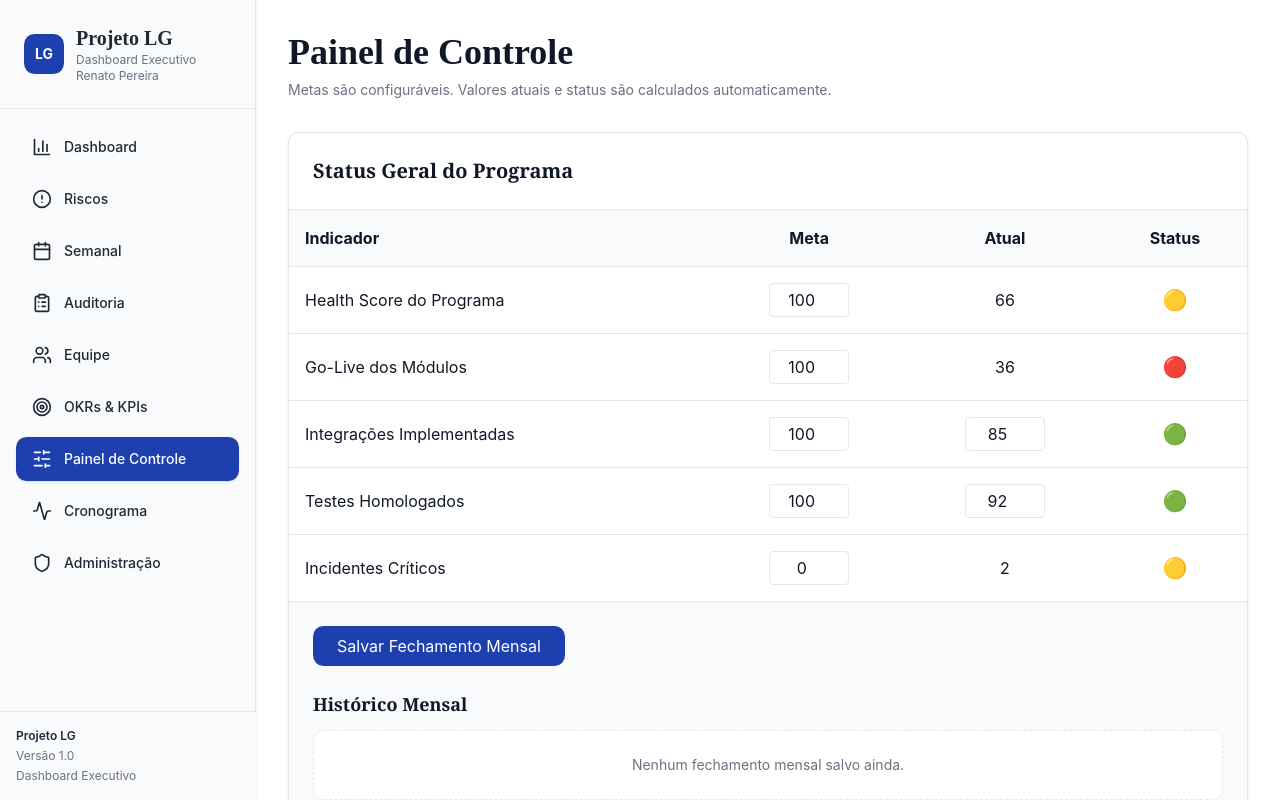
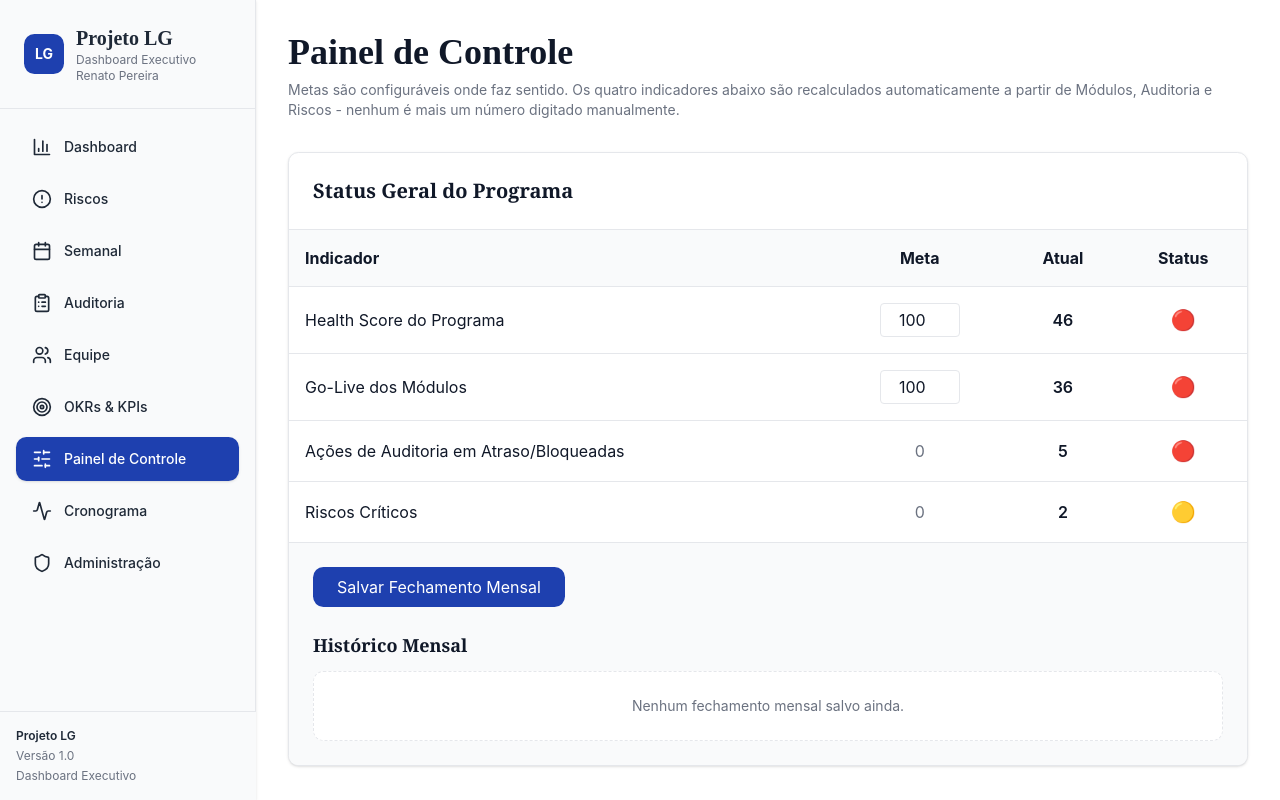
Before and after one commit to recesp-lab/lg-executive-command-center, a React (Vite) app in the folder newproject/: page /control-panel in a window 1280 px wide. Built offline with nearby package versions, Linux system fonts and the light colour scheme.

Commit message:
Add files via upload

```diff
--- a/newproject/src/pages/ControlPanel.tsx
+++ b/newproject/src/pages/ControlPanel.tsx
@@ -2,43 +2,34 @@ import DashboardLayout from '@/components/DashboardLayout';
 import React from 'react';
 import { loadRisks, getRiskMetrics } from '@/data/risksData';
 import { loadModules } from '@/data/modulesData';
+import { loadAuditActions } from '@/data/auditData';
 
 interface MonthlySnapshot {
   mes: string;
   healthScore: number;
   goLive: number;
-  integracoes: number;
-  testes: number;
-  incidentes: number;
+  auditIssues: number;
+  criticalRisks: number;
   createdAt: string;
 }
 
+// Critério de semáforo por contagem, igual ao usado em OKRs e no Status
+// Executivo do Projeto: 0 = verde, 1-2 = amarelo, 3+ = vermelho.
+const countToScore = (count: number) => (count === 0 ? 100 : count <= 2 ? 70 : 40);
+
 export default function ControlPanel() {
   const TARGETS_STORAGE = 'lg-dashboard:control-panel-targets';
-  const METRICS_STORAGE = 'lg-dashboard:control-panel-metrics';
-  const HISTORY_STORAGE = 'lg-dashboard:control-panel-history';
+  const HISTORY_STORAGE = 'lg-dashboard:control-panel-history-v2';
 
   const [targets, setTargets] = React.useState(() => {
+    try {
       const saved = localStorage.getItem(TARGETS_STORAGE);
       return saved
         ? JSON.parse(saved)
-      : {
-          healthScore: 100,
-          goLiveModulos: 100,
-          integracoesImplementadas: 100,
-          testesHomologados: 100,
-          incidentesCriticos: 0,
-        };
-  });
-
-  const [manualMetrics, setManualMetrics] = React.useState(() => {
-    const saved = localStorage.getItem(METRICS_STORAGE);
-    return saved
-      ? JSON.parse(saved)
-      : {
-          integracoesImplementadas: 85,
-          testesHomologados: 92,
-        };
+        : { healthScore: 100, goLiveModulos: 100 };
+    } catch {
+      return { healthScore: 100, goLiveModulos: 100 };
+    }
   });
 
   // Antes: JSON.parse(localStorage.getItem('lg-dashboard:modules') || '[]')
@@ -46,38 +37,45 @@ export default function ControlPanel() {
   // Agora usa o loader com fallback garantido, igual ao resto do dashboard.
   const modules = loadModules();
   const riskMetrics = getRiskMetrics(loadRisks());
+  const auditActions = loadAuditActions();
 
   const completedModules = modules.filter((m) => m.status === 'completed').length;
+  const goLiveModulosCalculado = modules.length > 0 ? Math.round((completedModules / modules.length) * 100) : 0;
 
-  const progressoProjetoCalculado =
-    modules.length > 0 ? Math.round((completedModules / modules.length) * 100) : 0;
-  const goLiveModulosCalculado = progressoProjetoCalculado;
+  const today = new Date();
+  const auditIssuesCalculado = new Set(
+    auditActions
+      .filter(
+        (a) =>
+          a.status === 'blocked' ||
+          (a.status !== 'completed' && a.endDate && new Date(a.endDate) < today)
+      )
+      .map((a) => a.id)
+  ).size;
 
-  const integracoesImplementadasCalculado = manualMetrics.integracoesImplementadas;
-  const testesHomologadosCalculado = manualMetrics.testesHomologados;
-  const incidentesCriticosCalculado = riskMetrics.critical;
+  const criticalRisksCalculado = riskMetrics.critical;
 
-  const riscosScore =
-    incidentesCriticosCalculado === 0 ? 100 : incidentesCriticosCalculado <= 3 ? 80 : 40;
+  const auditScore = countToScore(auditIssuesCalculado);
+  const riskScore = countToScore(criticalRisksCalculado);
 
+  // Fórmula revisada: os dois indicadores manuais (Integrações/Testes) saíram
+  // e viraram sinais 100% automáticos de Auditoria e Riscos, então o Health
+  // Score agora pondera só o que é medido de verdade: Go-Live (50%),
+  // problemas de auditoria (25%) e riscos críticos (25%).
   const healthScoreCalculado = Math.round(
-    goLiveModulosCalculado * 0.4 +
-      integracoesImplementadasCalculado * 0.2 +
-      testesHomologadosCalculado * 0.2 +
-      riscosScore * 0.2
+    goLiveModulosCalculado * 0.5 + auditScore * 0.25 + riskScore * 0.25
   );
 
   React.useEffect(() => {
+    try {
       localStorage.setItem(TARGETS_STORAGE, JSON.stringify(targets));
+    } catch {
+      // localStorage indisponível
+    }
   }, [targets]);
 
-  React.useEffect(() => {
-    localStorage.setItem(METRICS_STORAGE, JSON.stringify(manualMetrics));
-  }, [manualMetrics]);
-
   // Histórico agora é estado do React (não lido direto do localStorage no
-  // render), então a tabela atualiza sozinha assim que você salva - antes
-  // ficava "travado" até algo mais forçar a tela a atualizar.
+  // render), então a tabela atualiza sozinha assim que você salva.
   const [history, setHistory] = React.useState<MonthlySnapshot[]>(() => {
     try {
       return JSON.parse(localStorage.getItem(HISTORY_STORAGE) || '[]');
@@ -87,16 +85,15 @@ export default function ControlPanel() {
   });
   const [savedFeedback, setSavedFeedback] = React.useState(false);
 
-  // Indica explicitamente se "maior é melhor" (ex.: % implantado) ou "menor
-  // é melhor" (ex.: incidentes). Sem essa marcação, editar a meta de
-  // Incidentes Críticos para um valor diferente de zero invertia o semáforo
-  // e passava a tratar mais incidentes como algo bom - esse era o bug.
+  // higherIsBetter marca explicitamente o sentido de cada indicador. Sem
+  // isso, editar a meta de um indicador "menor é melhor" para um valor
+  // diferente de zero podia inverter o semáforo - esse já foi um bug real
+  // aqui antes.
   const indicators = [
-    { name: 'Health Score do Programa', target: targets.healthScore, current: healthScoreCalculado, higherIsBetter: true },
-    { name: 'Go-Live dos Módulos', target: targets.goLiveModulos, current: progressoProjetoCalculado, higherIsBetter: true },
-    { name: 'Integrações Implementadas', target: targets.integracoesImplementadas, current: integracoesImplementadasCalculado, higherIsBetter: true },
-    { name: 'Testes Homologados', target: targets.testesHomologados, current: testesHomologadosCalculado, higherIsBetter: true },
-    { name: 'Incidentes Críticos', target: targets.incidentesCriticos, current: riskMetrics.critical, higherIsBetter: false },
+    { name: 'Health Score do Programa', target: targets.healthScore, current: healthScoreCalculado, higherIsBetter: true, editableTarget: true },
+    { name: 'Go-Live dos Módulos', target: targets.goLiveModulos, current: goLiveModulosCalculado, higherIsBetter: true, editableTarget: true },
+    { name: 'Ações de Auditoria em Atraso/Bloqueadas', target: 0, current: auditIssuesCalculado, higherIsBetter: false, editableTarget: false },
+    { name: 'Riscos Críticos', target: 0, current: criticalRisksCalculado, higherIsBetter: false, editableTarget: false },
   ];
 
   const saveMonthlySnapshot = () => {
@@ -104,21 +101,24 @@ export default function ControlPanel() {
       mes: new Date().toLocaleDateString('pt-BR', { month: '2-digit', year: 'numeric' }),
       healthScore: healthScoreCalculado,
       goLive: goLiveModulosCalculado,
-      integracoes: integracoesImplementadasCalculado,
-      testes: testesHomologadosCalculado,
-      incidentes: incidentesCriticosCalculado,
+      auditIssues: auditIssuesCalculado,
+      criticalRisks: criticalRisksCalculado,
       createdAt: new Date().toISOString(),
     };
 
     const updated = [...history.filter((s) => s.mes !== snapshot.mes), snapshot];
     setHistory(updated);
+    try {
       localStorage.setItem(HISTORY_STORAGE, JSON.stringify(updated));
+    } catch {
+      // localStorage indisponível
+    }
     setSavedFeedback(true);
     setTimeout(() => setSavedFeedback(false), 2000);
   };
 
-  // Fórmula agora depende de higherIsBetter, então "menor é melhor"
-  // (Incidentes Críticos) nunca mais inverte, seja qual for a meta definida.
+  // Fórmula depende de higherIsBetter, então indicadores "menor é melhor"
+  // (Auditoria, Riscos) nunca invertem, seja qual for a meta.
   const getStatus = (target: number, current: number, higherIsBetter: boolean) => {
     if (higherIsBetter) {
       if (target === 0) return current === 0 ? '🟢' : '🔴';
@@ -127,7 +127,6 @@ export default function ControlPanel() {
       if (ratio >= 0.5) return '🟡';
       return '🔴';
     }
-    // menor é melhor: está dentro da meta = ótimo; quanto mais passar, pior
     if (current <= target) return '🟢';
     const excess = current - target;
     if (excess <= 2) return '🟡';
@@ -141,7 +140,8 @@ export default function ControlPanel() {
           Painel de Controle
         </h1>
         <p className="text-sm text-muted-foreground mb-8">
-          Metas são configuráveis. Valores atuais e status são calculados automaticamente.
+          Metas são configuráveis onde faz sentido. Os quatro indicadores abaixo são recalculados automaticamente a
+          partir de Módulos, Auditoria e Riscos - nenhum é mais um número digitado manualmente.
         </p>
 
         <div className="bg-white rounded-lg border border-border shadow-sm overflow-hidden">
@@ -165,57 +165,30 @@ export default function ControlPanel() {
                   <td className="p-4">{item.name}</td>
 
                   <td className="text-center p-4">
+                    {item.editableTarget ? (
                       <input
                         type="number"
                         min={0}
-                      max={item.name === 'Incidentes Críticos' ? undefined : 100}
+                        max={100}
                         value={item.target}
                         className="w-20 text-center border border-border rounded px-2 py-1"
                         onChange={(e) => {
                           const value = Number(e.target.value);
-                        switch (item.name) {
-                          case 'Health Score do Programa':
+                          if (item.name === 'Health Score do Programa') {
                             setTargets((prev: any) => ({ ...prev, healthScore: value }));
-                            break;
-                          case 'Go-Live dos Módulos':
+                          }
+                          if (item.name === 'Go-Live dos Módulos') {
                             setTargets((prev: any) => ({ ...prev, goLiveModulos: value }));
-                            break;
-                          case 'Integrações Implementadas':
-                            setTargets((prev: any) => ({ ...prev, integracoesImplementadas: value }));
-                            break;
-                          case 'Testes Homologados':
-                            setTargets((prev: any) => ({ ...prev, testesHomologados: value }));
-                            break;
-                          case 'Incidentes Críticos':
-                            setTargets((prev: any) => ({ ...prev, incidentesCriticos: value }));
-                            break;
-                        }
-                      }}
-                    />
-                  </td>
-
-                  <td className="text-center p-4">
-                    {item.name === 'Integrações Implementadas' || item.name === 'Testes Homologados' ? (
-                      <input
-                        type="number"
-                        min={0}
-                        max={100}
-                        value={item.current}
-                        className="w-20 text-center border border-border rounded px-2 py-1"
-                        onChange={(e) => {
-                          const value = Number(e.target.value);
-                          if (item.name === 'Integrações Implementadas') {
-                            setManualMetrics((prev: any) => ({ ...prev, integracoesImplementadas: value }));
-                          }
-                          if (item.name === 'Testes Homologados') {
-                            setManualMetrics((prev: any) => ({ ...prev, testesHomologados: value }));
                           }
                         }}
                       />
                     ) : (
-                      item.current
+                      <span className="text-muted-foreground">{item.target}</span>
                     )}
                   </td>
+
+                  <td className="text-center p-4 font-semibold">{item.current}</td>
+
                   <td className="text-center p-4 text-xl">
                     {getStatus(item.target, item.current, item.higherIsBetter)}
                   </td>
@@ -250,9 +223,8 @@ export default function ControlPanel() {
                         <th className="text-left p-3 font-semibold text-muted-foreground">Mês</th>
                         <th className="text-center p-3 font-semibold text-muted-foreground">Health Score</th>
                         <th className="text-center p-3 font-semibold text-muted-foreground">Go-Live</th>
-                        <th className="text-center p-3 font-semibold text-muted-foreground">Integrações</th>
-                        <th className="text-center p-3 font-semibold text-muted-foreground">Testes</th>
-                        <th className="text-center p-3 font-semibold text-muted-foreground">Incidentes</th>
+                        <th className="text-center p-3 font-semibold text-muted-foreground">Auditoria em Atraso/Bloqueada</th>
+                        <th className="text-center p-3 font-semibold text-muted-foreground">Riscos Críticos</th>
                       </tr>
                     </thead>
                     <tbody>
@@ -261,9 +233,8 @@ export default function ControlPanel() {
                           <td className="p-3">{snap.mes}</td>
                           <td className="text-center p-3 font-semibold">{snap.healthScore}%</td>
                           <td className="text-center p-3">{snap.goLive}%</td>
-                          <td className="text-center p-3">{snap.integracoes}%</td>
-                          <td className="text-center p-3">{snap.testes}%</td>
-                          <td className="text-center p-3">{snap.incidentes}</td>
+                          <td className="text-center p-3">{snap.auditIssues}</td>
+                          <td className="text-center p-3">{snap.criticalRisks}</td>
                         </tr>
                       ))}
                     </tbody>
--- a/newproject/src/pages/OKRs.tsx
+++ b/newproject/src/pages/OKRs.tsx
@@ -6,8 +6,7 @@ import { useState } from 'react';
 import {
   computeStatusGeral,
   computeObjectives,
-  achievementPct,
-  statusEmoji,
+  keyResultStatusEmoji,
   objectiveScore,
   overallProgramScore,
   overallStatusLabel,
@@ -93,7 +92,6 @@ export default function OKRs() {
   };
 
   const renderKrRow = (kr: KeyResult) => {
-    const pct = achievementPct(kr);
     return (
       <tr key={kr.id} className="border-t border-border">
         <td className="p-3 text-sm text-foreground">
@@ -105,6 +103,12 @@ export default function OKRs() {
           )}
         </td>
         <td className="text-center p-3">
+          {kr.fixedTarget ? (
+            <span className="text-sm text-muted-foreground">
+              {kr.target}
+              {kr.unit === '%' ? '%' : ''}
+            </span>
+          ) : (
             <input
               type="number"
               step="0.1"
@@ -112,6 +116,7 @@ export default function OKRs() {
               className="w-20 text-center border border-border rounded px-2 py-1 text-sm"
               onChange={(e) => handleTargetChange(kr.id, Number(e.target.value))}
             />
+          )}
           {kr.targetLabel && <p className="text-[10px] text-muted-foreground mt-0.5">{kr.targetLabel}</p>}
         </td>
         <td className="text-center p-3">
@@ -130,7 +135,7 @@ export default function OKRs() {
             />
           )}
         </td>
-        <td className="text-center p-3 text-xl">{statusEmoji(pct)}</td>
+        <td className="text-center p-3 text-xl">{keyResultStatusEmoji(kr)}</td>
       </tr>
     );
   };
```
Lines whose indentation alone changed are shown as unchanged.
